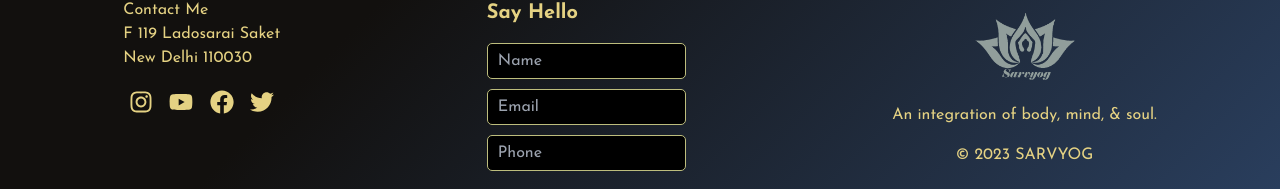
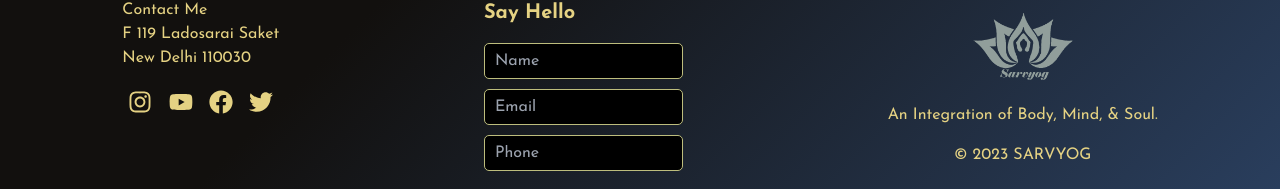
Before and after one commit to vikas13114562/yoga, a Next.js app: page / in a window 1280 px wide. Shown: the part 1562-1751 px from the top of the page. Built offline with nearby package versions, Linux system fonts and the light colour scheme.

Commit message:
made some changes

```diff
--- a/app/component/footer/Footer.js
+++ b/app/component/footer/Footer.js
@@ -43,7 +43,7 @@ export default function Footer() {
       <Form />
       <div className="tag">
         <img id="footer-logo" src={"/logo2.png"} alt="logo" />
-        <p>An integration of body, mind, & soul.</p>
+        <p>An Integration of Body, Mind, & Soul.</p>
         <div className="copy">&copy; {new Date().getFullYear()} SARVYOG</div>
       </div>
     </div>
--- a/app/component/nav/navbar.js
+++ b/app/component/nav/navbar.js
@@ -39,9 +39,11 @@ const Navbar = () => {
         <div className={styles.bar}></div>
         <div className={styles.bar}></div>
       </div>
+
       <ul className={`${styles.navLinks} ${isMenuOpen ? styles.show : ""}`}
 
       >
+
         <li className={path === "/" ? styles.active : ""} onClick={toggleMenu2}>
           <Link href="/">Home</Link>
         </li>
```
Also changed, not shown: public/courses/hatha.jpg, public/mainLogo.png (added).
